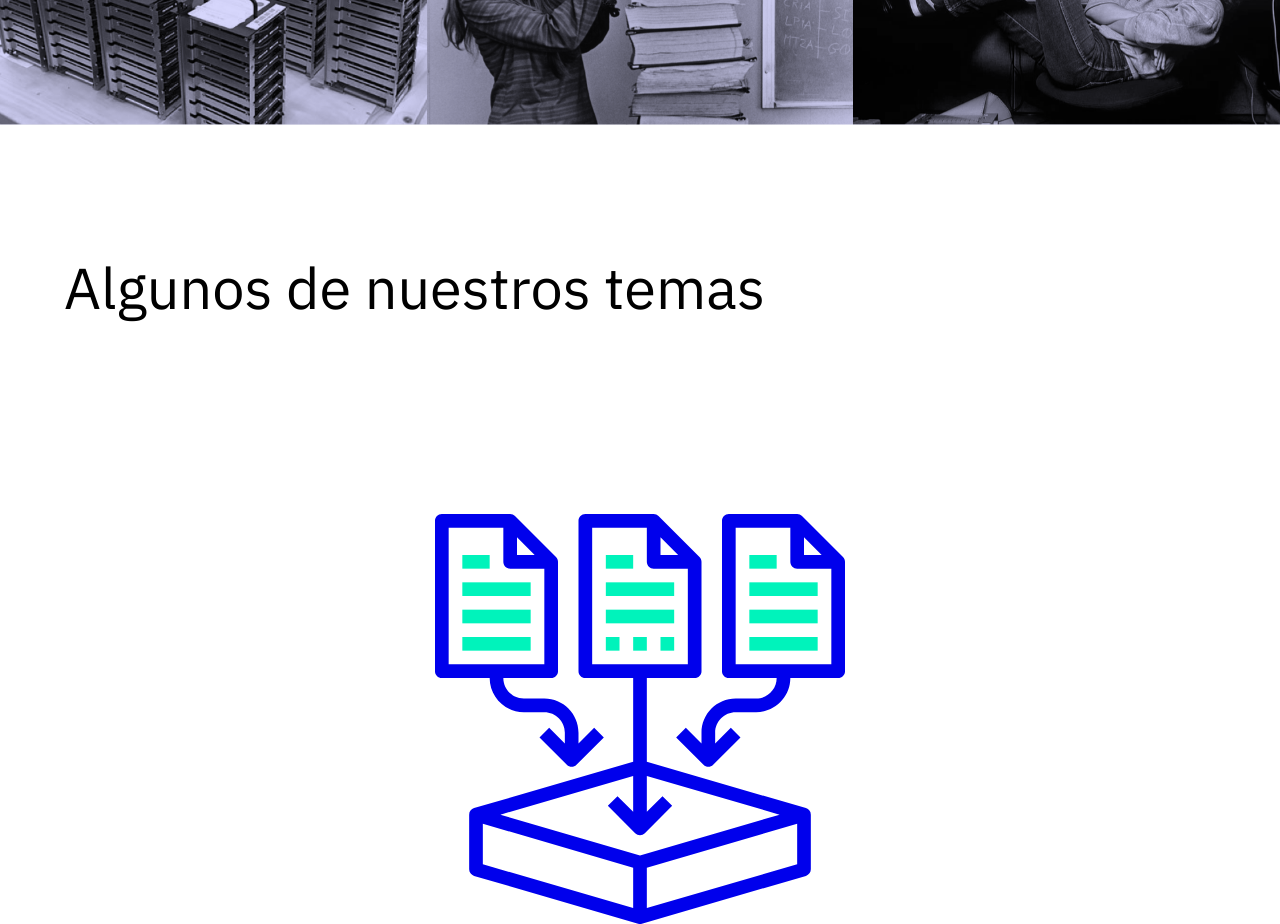
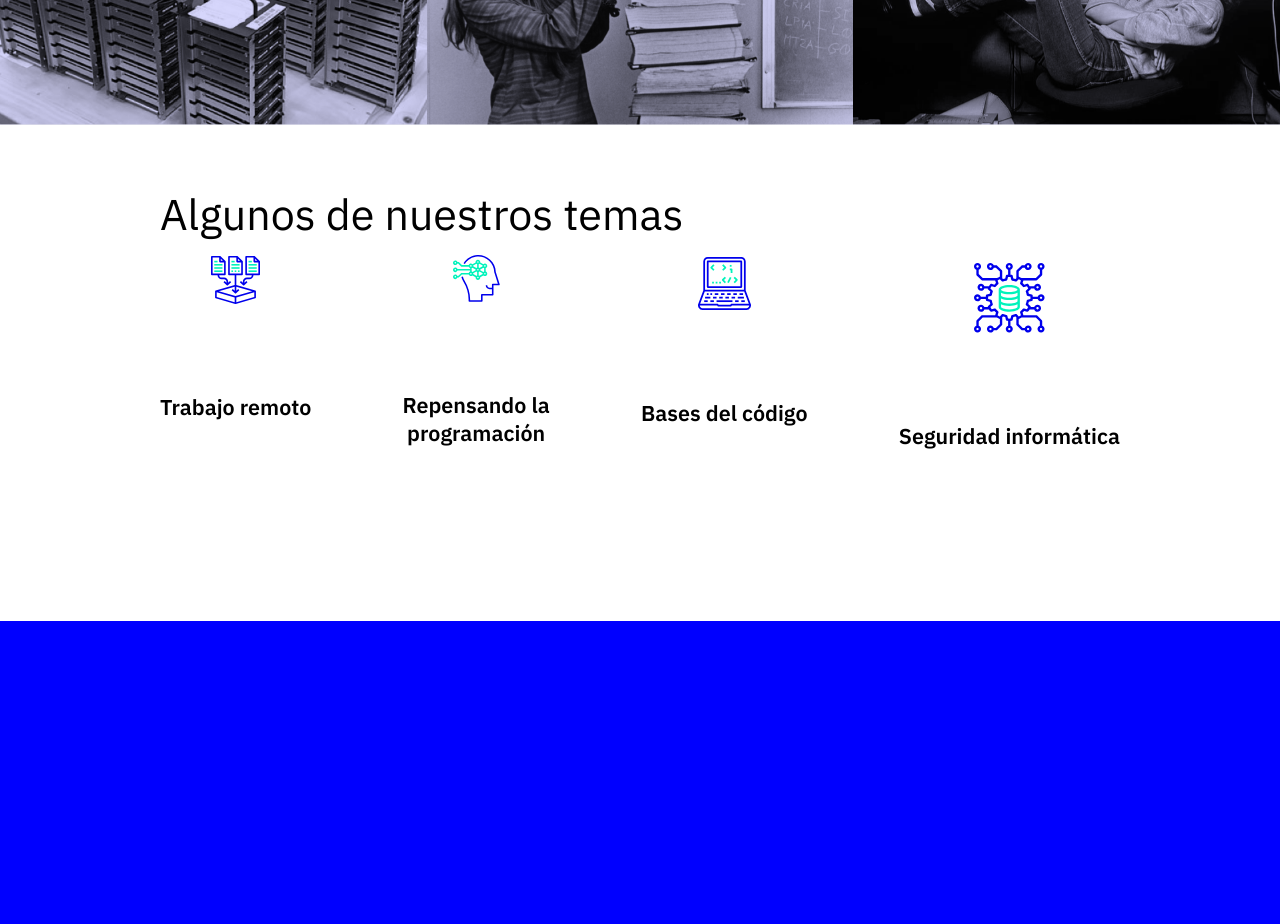
Before and after one commit to BruReale/podcast-bluedot, a plain HTML site: page index.html in a window 1280 px wide. Shown: the part 2740-3664 px from the top of the page. Drawn offline with Linux system fonts and the light colour scheme.

Commit message:
"nuestros temas" aligned, need to fix sizes and finish footer (65%)

```diff
--- a/index.html
+++ b/index.html
@@ -106,7 +106,7 @@
                 Algunos de nuestros temas
             </h1>
 
-            <ul>
+            <ul id="temas-grid">
                 <li>
                     <ul class="tema">
                         <li id="icon"><img src="img\icon1.svg" alt=""></li>
--- a/styles/style.scss
+++ b/styles/style.scss
@@ -417,4 +417,38 @@ footer
             }
         }
     }
+
+    #nuestros-temas
+    {
+        margin: 0;
+        padding: $normal-padding * 2.5;
+        padding-top: $normal-padding;
+
+        h1
+        {
+            width: 100%;
+            font-size: $text-size*0.8;
+            padding:0;
+        }
+
+        #temas-grid
+        {
+            display: flex;
+            justify-content: space-between;
+            flex-direction: row;
+        }
+
+        .tema
+        {
+            li
+            {
+                /* ACOMODAR TAMAÑO DE IMAGENES */
+            }
+
+            p
+            {
+                font-size: $text-size * 0.4;
+            }
+        }
+    }
 }
```
Also changed, not shown: styles/style.css, 1 other file.
